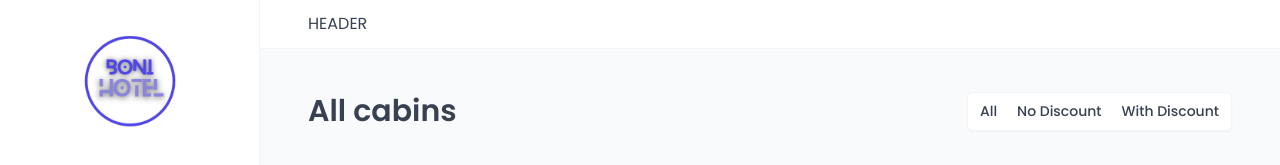
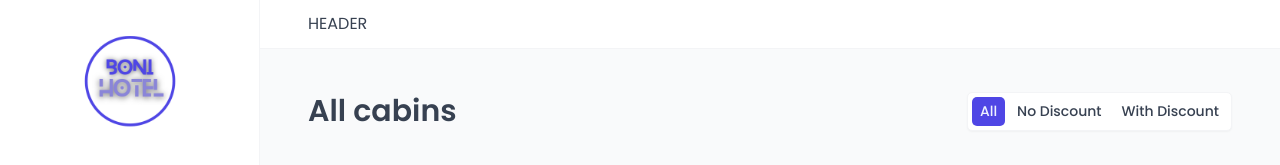
Before and after one commit to AnexDev1/boni-hotel, a React (Vite) app: page /cabins in a window 1280 px wide. Shown: the top 165 px of the page. Built offline with nearby package versions, Linux system fonts and the light colour scheme; no server answers; the database is empty; a web font is replaced by a local one.

Commit message:
implemented active class for the filtering

```diff
--- a/src/ui/Filter.jsx
+++ b/src/ui/Filter.jsx
@@ -36,16 +36,20 @@ const FilterButton = styled.button`
 `;
 function Filter({ filterField, options }) {
   const [searchParams, setSearchParams] = useSearchParams();
-
+  const currentFilter = searchParams.get(filterField) || options.at(0).value;
   function handleClick(value) {
-    searchParams.set("discount", value);
+    searchParams.set(filterField, value);
     setSearchParams(searchParams);
   }
   return (
     <StyledFilter>
       {options.map((option) => {
         return (
-          <FilterButton onClick={() => handleClick(option.value)}>
+          <FilterButton
+            active={option.value === currentFilter}
+            key={option.value}
+            onClick={() => handleClick(option.value)}
+          >
             {option.label}
           </FilterButton>
         );
```
